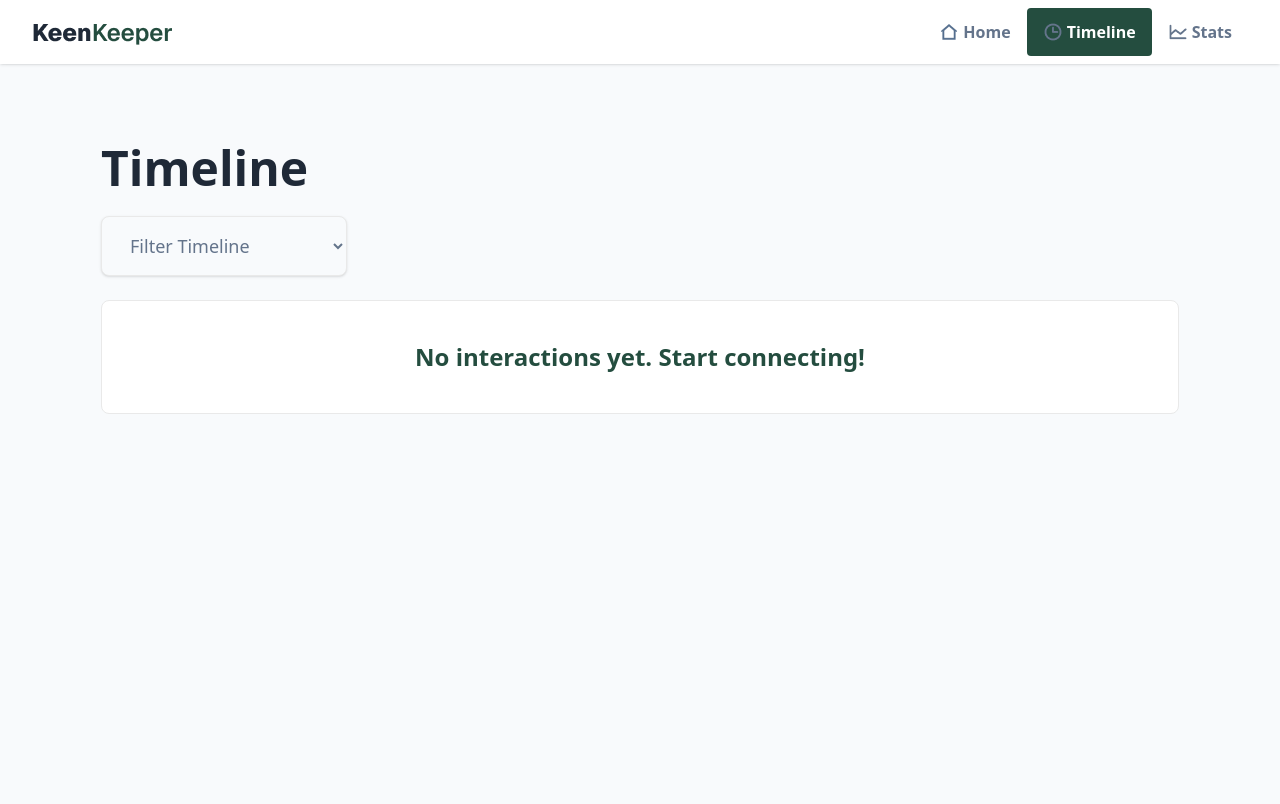
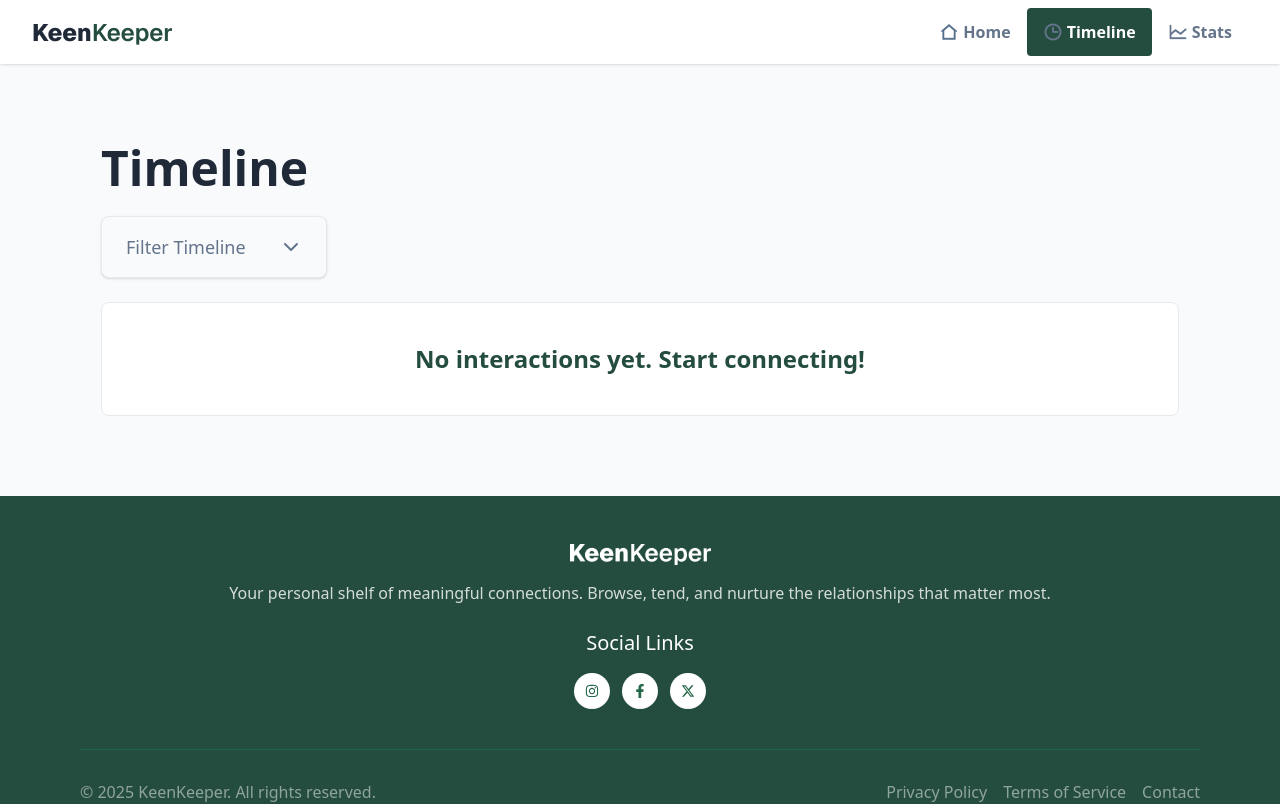
Before and after one commit to FahmidaAkterShimu/B13-Assignment-07, a Next.js app: page /timeline in a window 1280 px wide. Shown: the top 804 px of the page. Built offline with nearby package versions, Linux system fonts and the light colour scheme.

Commit message:
fixed the footer

```diff
--- a/src/app/dashboard/page.jsx
+++ b/src/app/dashboard/page.jsx
@@ -39,7 +39,7 @@ const FriendshipAnalytics = () => {
   }
 
   return (
-    <div className="max-w-277.5 min-h-screen mx-auto my-20 px-4">
+    <div className="max-w-277.5 mx-auto py-20 px-4">
       <h2 className="text-5xl font-bold text-[#1F2937] mb-6 font-sans">Friendship Analytics</h2>
 
       <div className="bg-white p-8 rounded-lg shadow-sm border border-slate-100">
--- a/src/app/layout.js
+++ b/src/app/layout.js
@@ -31,7 +31,9 @@ export default function RootLayout({ children }) {
       <body className="min-h-full flex flex-col">
         <Providers>
           <Navbar></Navbar>
-          {children}
+          <main className="grow bg-[#F8FAFC]">
+            {children}
+          </main>
           <ToastContainer />
           <Footer></Footer>
         </Providers>
--- a/src/app/stats/page.jsx
+++ b/src/app/stats/page.jsx
@@ -3,7 +3,7 @@ import FriendshipAnalytics from '../dashboard/page';
 
 const StatsPage = () => {
     return (
-        <div className='bg-[#F8FAFC]'>
+        <div>
             <FriendshipAnalytics></FriendshipAnalytics>
         </div>
     );
--- a/src/app/timeline/page.jsx
+++ b/src/app/timeline/page.jsx
@@ -1,6 +1,6 @@
 "use client"
 
-import React, { useContext, useState } from 'react';
+import React, { useContext, useEffect, useState } from 'react';
 import { CallContext } from '@/context/AllContext';
 import { Phone, MessageSquare, Video, Users, ChevronDown } from 'lucide-react';
 
@@ -13,30 +13,42 @@ const iconMap = {
 
 const Timeline = () => {
   const { timelineHistory } = useContext(CallContext);
+  const [filterType, setFilterType] = useState('All');
+  const [isMounted, setIsMounted] = useState(false);
 
-  const [filterType, setFilterType] = useState('All');
+  useEffect(() => {
+    setIsMounted(true);
+  }, []);
 
   const filteredTimeline = (timelineHistory || []).filter((item) => {
     if (filterType === 'All') return true;
     return item.type === filterType;
   });
 
+  if (!isMounted) {
+    return null;
+  }
+
   return (
-    <div className='bg-[#F8FAFC] py-20'>
-      <div className="max-w-277.5 mx-auto min-h-screen px-4 space-y-4">
+    <div className='py-20'>
+      <div className="max-w-277.5 mx-auto px-4 space-y-4">
         <h1 className="text-left text-5xl font-bold text-[#1F2937] mb-6">Timeline</h1>
 
         <div className="relative inline-block mb-6">
           <select
             value={filterType}
             onChange={(e) => setFilterType(e.target.value)}
-            className="bg-[#F8FAFC] border border-[#E9E9E9] rounded-lg px-6 py-4 pr-20 text-[#64748B] text-lg font-medium focus:outline-none focus:ring-2 focus:ring-[#244D3F]/50 cursor-pointer shadow-sm"
+            className="bg-[#F8FAFC] border border-[#E9E9E9] rounded-lg px-6 py-4 pr-20 text-[#64748B] text-lg font-medium focus:outline-none focus:ring-2 focus:ring-[#244D3F]/50 cursor-pointer shadow-sm appearance-none"
           >
             <option value="All" className='text-lg text-[#64748B]'>Filter Timeline</option>
             <option value="Call">Calls</option>
             <option value="Text">Texts</option>
             <option value="Video">Videos</option>
           </select>
+
+          <div className="absolute inset-y-0 right-6 flex items-center pointer-events-none">
+            <ChevronDown size={24} className="text-[#64748B]" />
+          </div>
         </div>
 
         {/* History List */}
@@ -46,7 +58,7 @@ const Timeline = () => {
           </p>
         ) : (
           filteredTimeline.map((item) => (
-            <div key={item.id} className="flex items-center p-4 bg-white rounded-lg border border-[#E9E9E9] hover:shadow-sm transition-shadow">
+            <div key={item.id} className="flex items-center p-4 bg-white rounded-lg border border-[#E9E9E9] hover:shadow-sm transition-all duration-300">
 
               <div className="w-12 h-12 flex items-center justify-center bg-[#d4e4df] rounded-full">
                 {iconMap[item.type] || <Users className="text-[#244D3F]" />}
```
